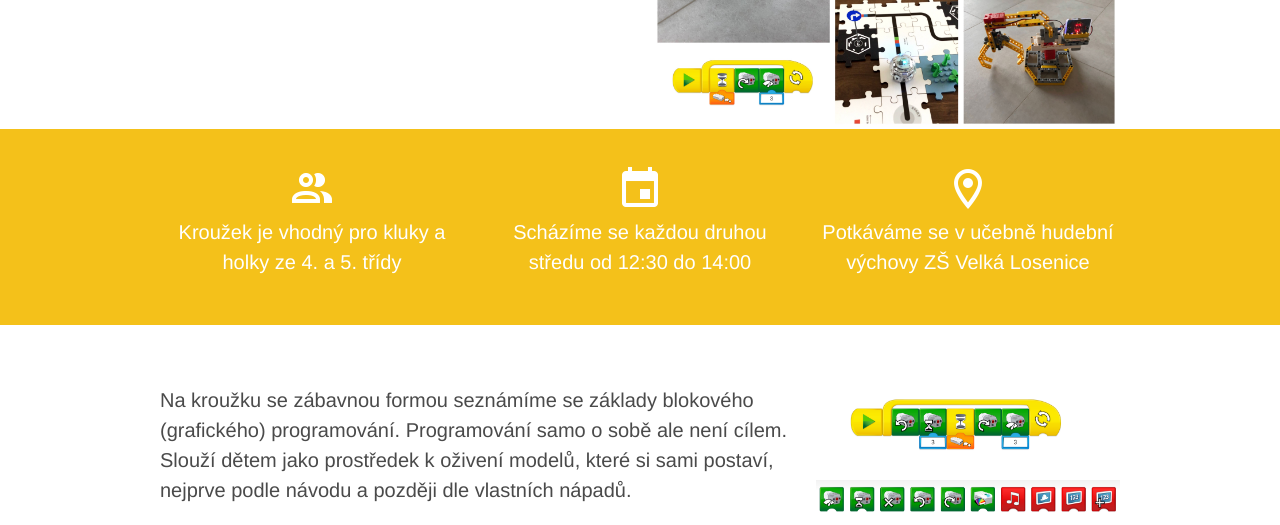
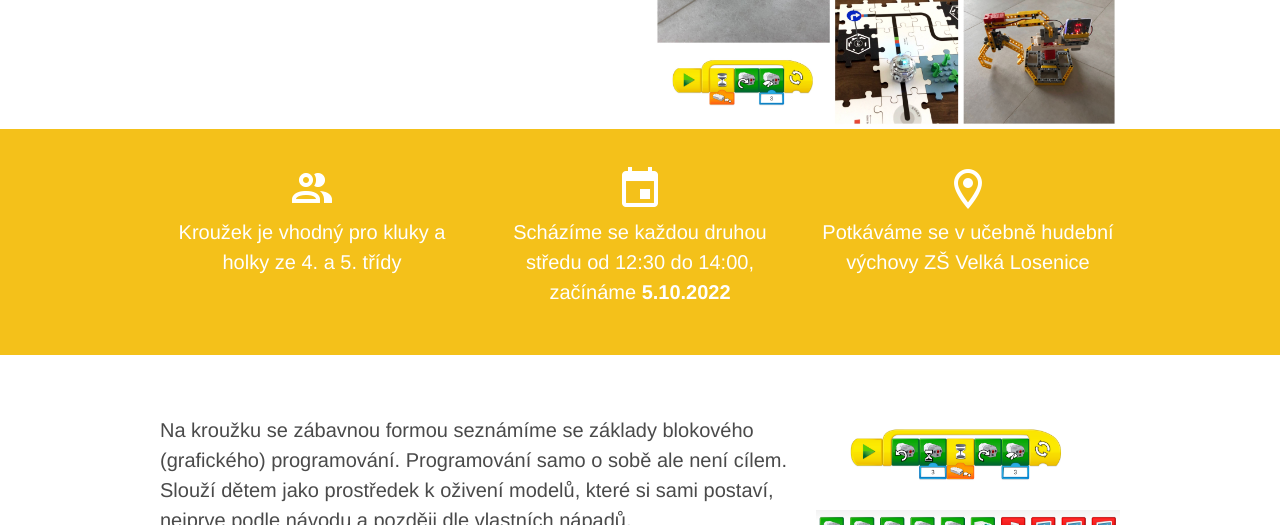
Before and after one commit to MilanLempera/robohrani.cz, a website: page index.html in a window 1280 px wide. Shown: the part 193-718 px from the top of the page. Drawn offline with nearby package versions, Linux system fonts and the light colour scheme; files that its build step writes are made by us from their sources.

Commit message:
přidán termín první hodiny do záhlaví

```diff
--- a/index.html
+++ b/index.html
@@ -56,7 +56,8 @@
               <i class="mdi mdi-48px mdi-calendar mdi-light"></i>
             </span>
             <div class="content is-medium">
-              Scházíme se každou druhou středu od 12:30 do 14:00
+              Scházíme se každou druhou středu od 12:30 do 14:00, začínáme
+              <b>5.10.2022</b>
             </div>
           </div>
 
```
